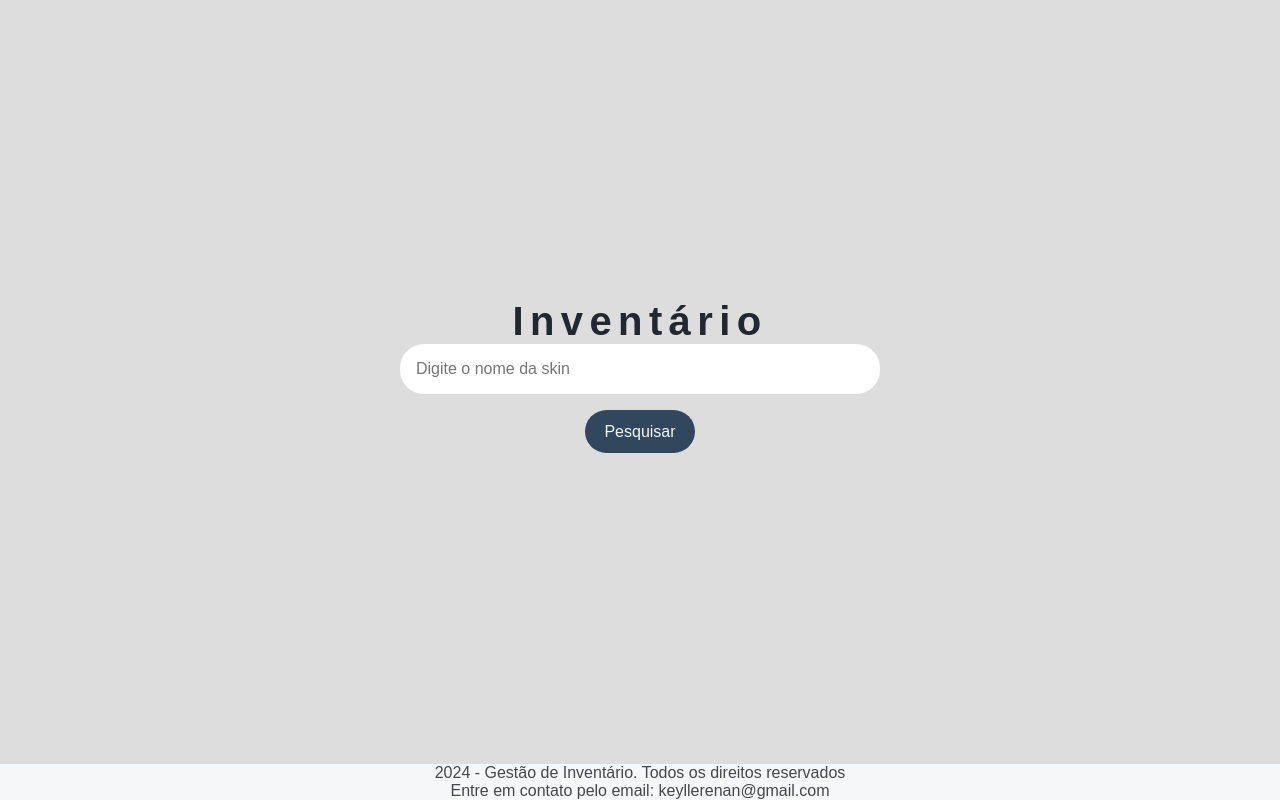
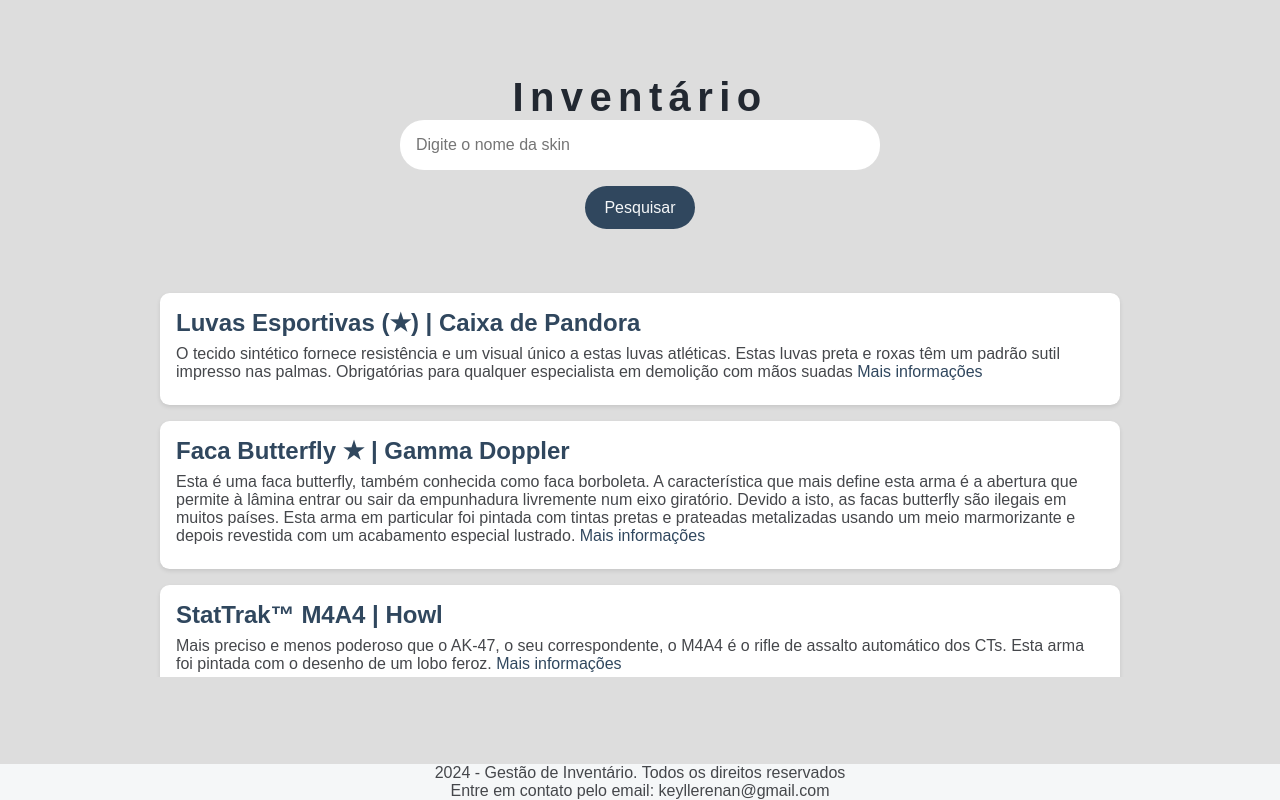
Before and after one commit to keyllerenan/Modelo-gerenciamento-IA, a plain HTML site: page index.html in a window 1280 px wide. Drawn offline with Linux system fonts and the light colour scheme.

Commit message:
feat: creat object

```diff
--- /dev/null
+++ b/app/app.js
@@ -0,0 +1 @@
+console.log(dados[1].exterior);
--- a/index.html
+++ b/index.html
@@ -17,12 +17,43 @@
             <input type="text" placeholder="Digite o nome da skin">
             <button>Pesquisar</button>
         </section>
+        <section class="resultados-pesquisa">
+            <div class="item-resultado">
+                <h2>
+                    <a href="https://csgoempire.com/item/248708631" target="_blank">Luvas Esportivas (★) | Caixa de Pandora</a>
+                </h2>
+                <p class="descricao-meta">O tecido sintético fornece resistência e um visual único a estas luvas atléticas. Estas luvas preta e roxas têm um padrão sutil impresso nas palmas. Obrigatórias para qualquer especialista em demolição com mãos suadas
+                    <a href="#" target="_blank">Mais informações</a>
+                </p>
+            </div>
+
+            <div class="item-resultado">
+                <h2>
+                    <a href="https://csgoempire.com/item/246141880" target="_blank">Faca Butterfly ★ | Gamma Doppler</a>
+                </h2>
+                <p class="descricao-meta">Esta é uma faca butterfly, também conhecida como faca borboleta. A característica que mais define esta arma é a abertura que permite à lâmina entrar ou sair da empunhadura livremente num eixo giratório. Devido a isto, as facas butterfly são ilegais em muitos países. Esta arma em particular foi pintada com tintas pretas e prateadas metalizadas usando um meio marmorizante e depois revestida com um acabamento especial lustrado.
+                    <a href="#" target="_blank">Mais informações</a>
+                </p>
+            </div>
+
+            <div class="item-resultado">
+                <h2>
+                    <a href="https://csgoempire.com/item/249901510" target="_blank">StatTrak™ M4A4 | Howl</a>
+                </h2>
+                <p class="descricao-meta">Mais preciso e menos poderoso que o AK-47, o seu correspondente, o M4A4 é o rifle de assalto automático dos CTs. Esta arma foi pintada com o desenho de um lobo feroz.
+                    <a href="#" target="_blank">Mais informações</a>
+                </p>
+            </div>
+
+        </section>
     </main>
     <footer>
         <p>2024 - Gestão de Inventário. Todos os direitos reservados</p>
         <p>Entre em contato pelo email: keyllerenan@gmail.com</p>
     </footer>
 
+<script src="./assets/app/dados.js"></script>
+<script src="./assets/app/app.js"></script>
 </body>
 
 </html>
```
Also changed, not shown: app/dados.js (added, +23 -0 lines).
